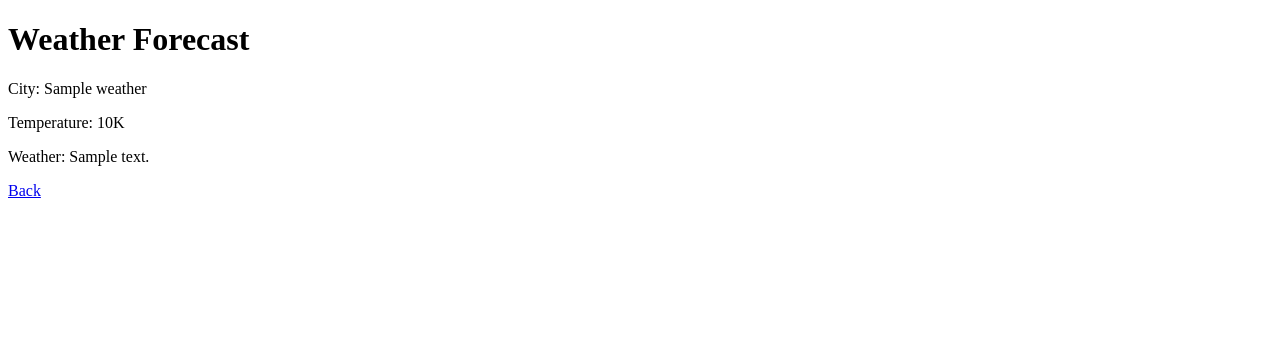
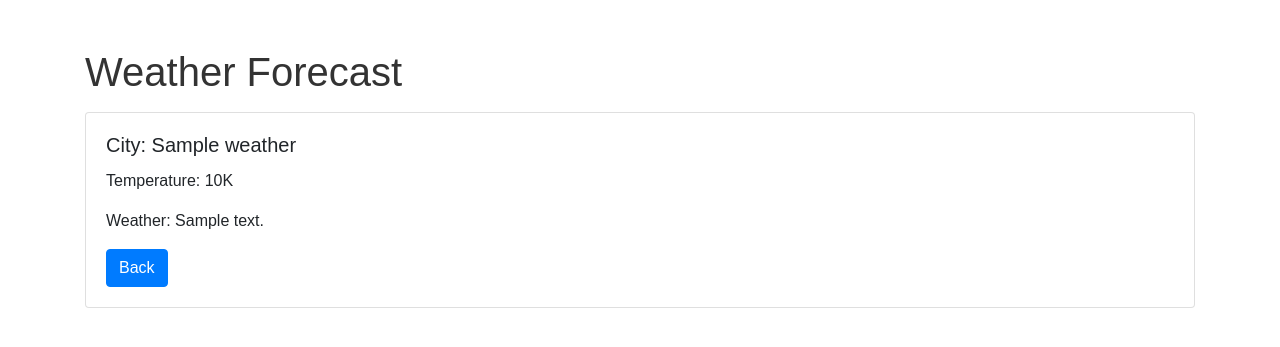
Before and after one commit to VietHoang2000/WeatherApp, a Flask app: template templates/weather.html in a window 1280 px wide. Shown: the top 347 px of the page. Run offline with Flask 3, Linux system fonts and the light colour scheme; the template is opened without the code that fills it: most values are stand-ins (such as "Sample title", 1, 10 or a date in 2020); some libraries are stand-ins or nearby versions.

Commit message:
enchance UI WebApp

```diff
--- a/templates/weather.html
+++ b/templates/weather.html
@@ -2,13 +2,22 @@
 <html lang="en">
   <head>
     <meta charset="utf-8">
+    <meta name="viewport" content="width=device-width, initial-scale=1, shrink-to-fit=no">
+    <link rel="stylesheet" href="https://stackpath.bootstrapcdn.com/bootstrap/4.5.2/css/bootstrap.min.css">
+    <link rel="stylesheet" href="{{ url_for('static', filename='style.css') }}">
     <title>Weather Forecast</title>
   </head>
   <body>
-    <h1>Weather Forecast</h1>
-    <p>City: {{ weather['name'] }}</p>
-    <p>Temperature: {{ weather['main']['temp'] }}K</p>
-    <p>Weather: {{ weather['weather'][0]['description'] }}</p>
-    <a href="/">Back</a>
+    <div class="container">
+      <h1 class="mt-5">Weather Forecast</h1>
+      <div class="card mt-3">
+        <div class="card-body">
+          <h5 class="card-title">City: {{ weather['name'] }}</h5>
+          <p class="card-text">Temperature: {{ weather['main']['temp'] }}K</p>
+          <p class="card-text">Weather: {{ weather['weather'][0]['description'] }}</p>
+          <a href="/" class="btn btn-primary">Back</a>
+        </div>
+      </div>
+    </div>
   </body>
 </html>
```
Also changed, not shown: templates/index.html (+12 -5 lines).
